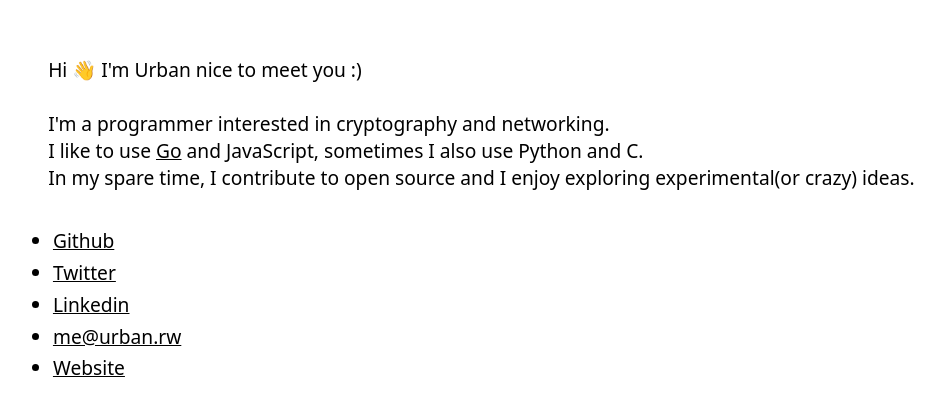
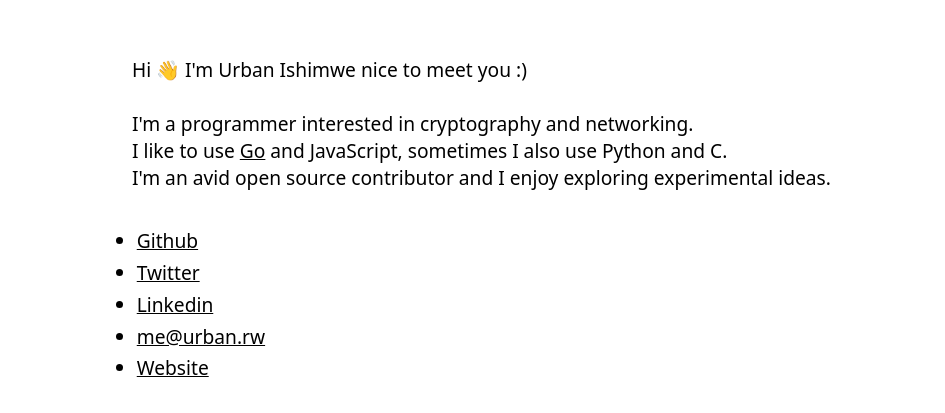
Before and after one commit to urbanrw/portfolio, a plain HTML site: page index.html in a window 1280 px wide. Shown: the part 179-592 px from the top of the page, without its empty margins (173-1118 px from the left). Drawn offline with Linux system fonts and the light colour scheme.

Commit message:
i like it!

```diff
--- a/index.html
+++ b/index.html
@@ -11,12 +11,12 @@
 <body>
   <main>
     <section>
-      <h1> Hi 👋 I'm Urban nice to meet you :) </h1>
+      <h1> Hi 👋 I'm Urban Ishimwe nice to meet you :) </h1>
       <br/>
       <p> I'm a programmer interested in cryptography and networking. </p>
       <p> I like to use <a href="https://golang.org" target="_blank" rel="noreferrer noopener">Go</a> and JavaScript, sometimes
         I also use Python and C. </p>
-      <p> In my spare time, I contribute to open source and I enjoy exploring experimental(or crazy) ideas.</p>
+      <p> I'm an avid open source contributor and I enjoy exploring experimental ideas.</p>
       <br />
       <ul>
         <li> <a href="https://github.com/urbanishimwe" target="_blank" rel="noreferrer noopener">Github</a> </li>
```
